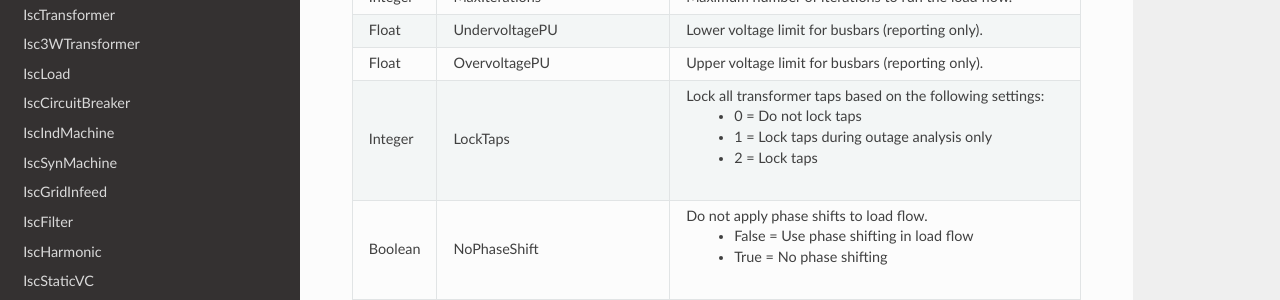
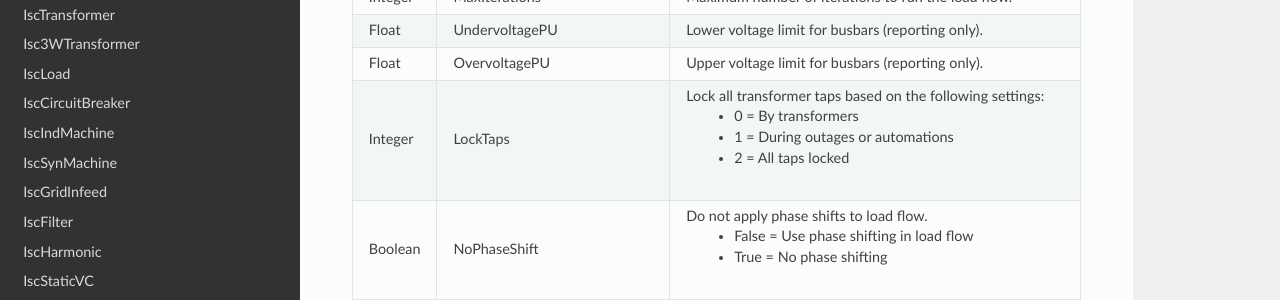
Before and after one commit to TNEI-Services/IPSA, a Sphinx documentation site: the page built from docs/IscAnalysisLF.rst, in a window 1280 px wide and 900 px high. Shown: the part 343-643 px from the top of the window. Built offline with Sphinx 7.4.7 and the Read the Docs theme 3.1.0, drawn with Linux system fonts in a browser that asks for light colours.

Commit message:
Updated LockTaps descriptions in IscAnalysisLF

```diff
--- a/docs/IscAnalysisLF.rst
+++ b/docs/IscAnalysisLF.rst
@@ -29,9 +29,9 @@ Field Values
      - LockTaps
      - Lock all transformer taps based on the following settings:
 
-        - 0 = Do not lock taps
-        - 1 = Lock taps during outage analysis only
-        - 2 = Lock taps
+        - 0 = By transformers
+        - 1 = During outages or automations
+        - 2 = All taps locked
    * - Boolean
      - NoPhaseShift
      - Do not apply phase shifts to load flow.
```
